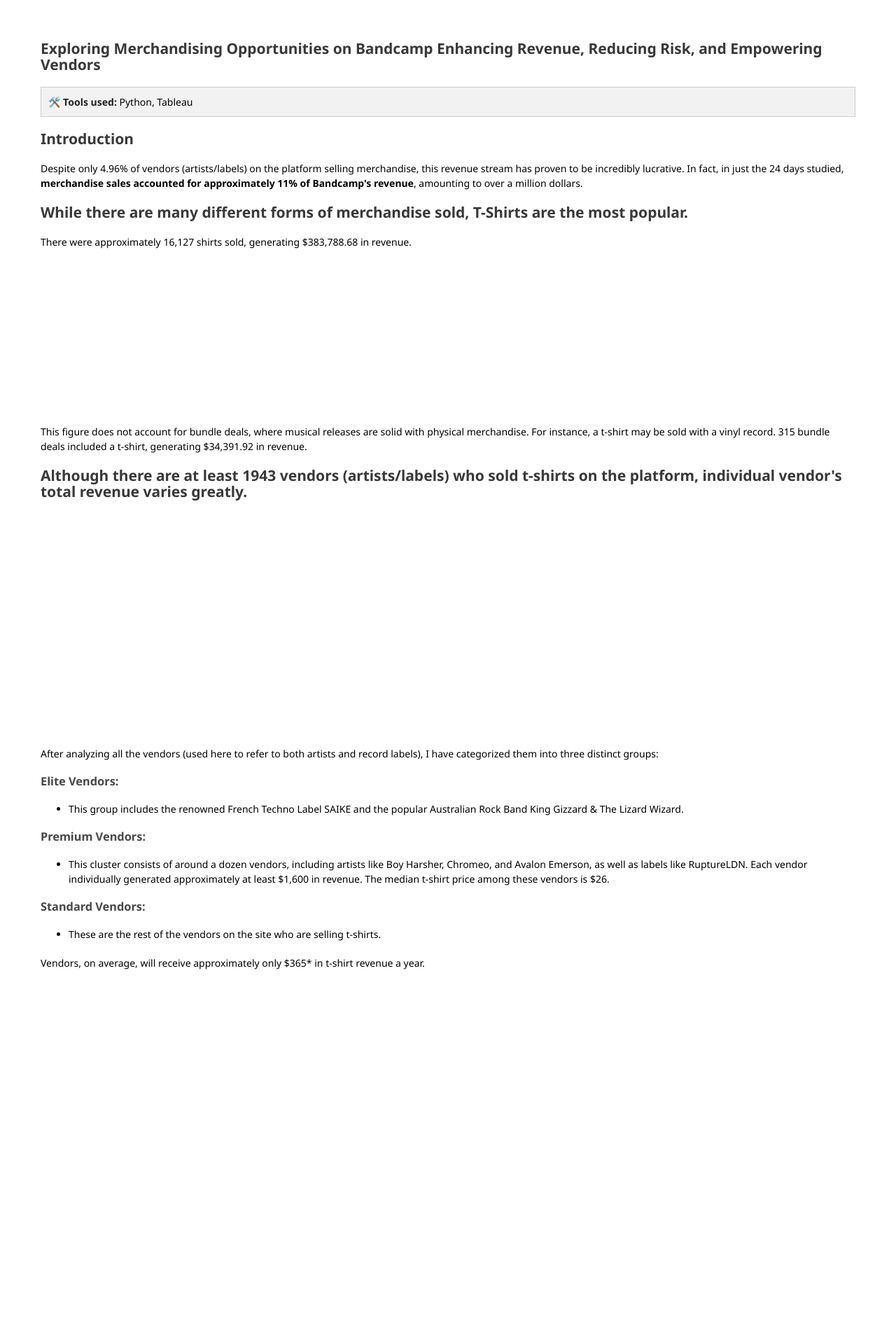
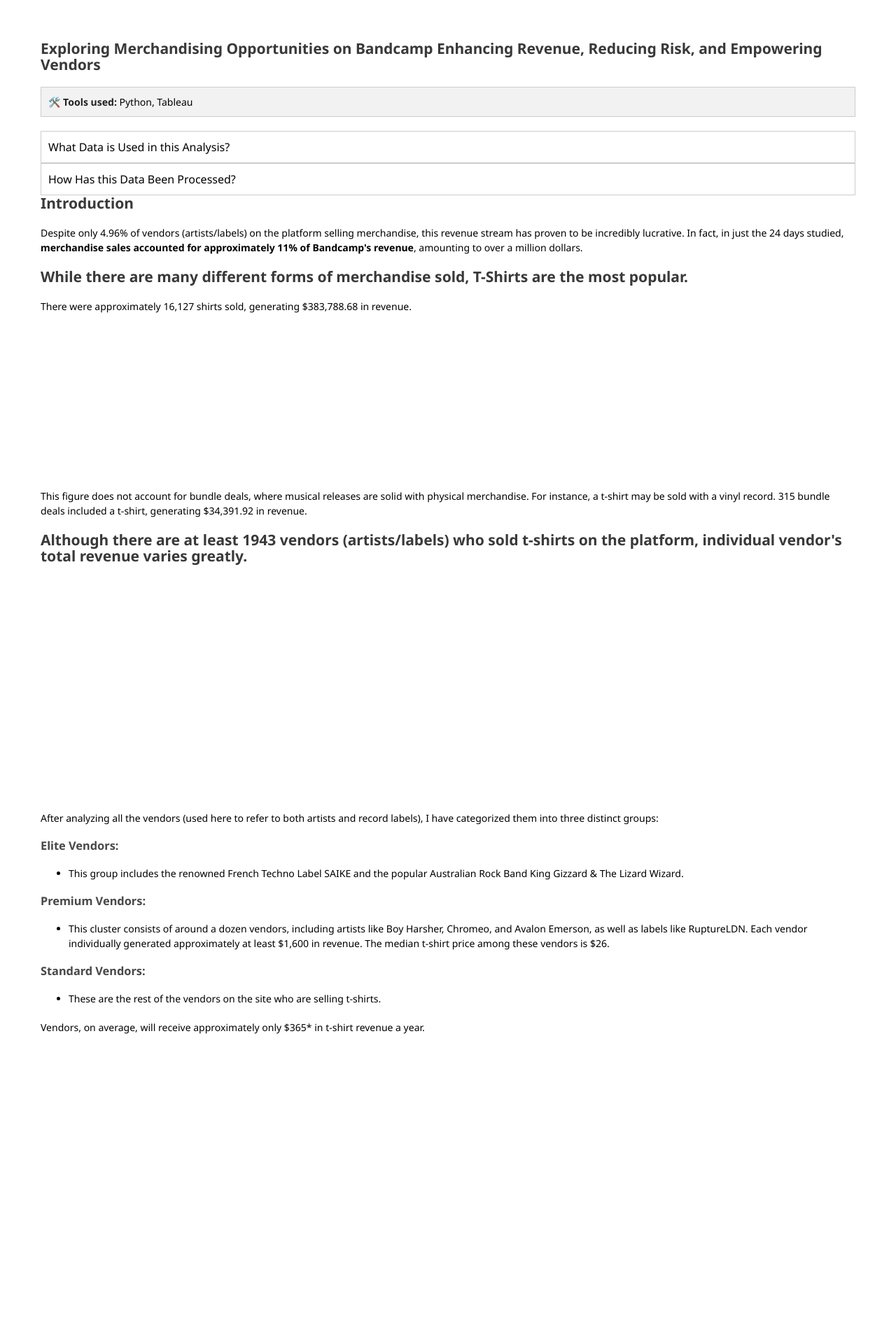
Before and after one commit to nbcarroll/nbcarroll.github.io, a Jekyll site: the page RevenueComparison/index.html, which Jekyll copies as it is, in a window 1280 px wide. Shown: the top 1920 px of the page at 70% size. Built offline with Jekyll 4.4.1, drawn with Linux system fonts in a browser that asks for light colours.

Commit message:
adding data toggles

```diff
--- a/RevenueComparison/index.html
+++ b/RevenueComparison/index.html
@@ -581,6 +581,19 @@
       margin-bottom: 20px;
     }
 
+    .toggle-header {
+      cursor: pointer;
+      font-size: 16px;
+      padding: 10px;
+      border: 1px solid #ccc;
+    }
+
+    .toggle-content {
+      display: none;
+      padding: 10px;
+      border: 1px solid #ccc;
+    }
+
   .highlight {
     border: 2px solid #000000; /* Add a black border with a width of 2 pixels */
     padding: 10px; /* Add padding to create some space between the text and the border */
@@ -664,6 +684,18 @@
   <div class="tools-box">
     <strong>🛠️ Tools used:</strong> Python, Tableau
   </div>
+
+  <div class="toggle-header" onclick="toggleContent('header1')">What Data is Used in this Analysis?</div>
+  <div class="toggle-content" id="header1">
+    <p>One Million Transactions on the platform from September 9th, 2020 to October 2nd, 2020. This data is from Kaggle (<a href="https://www.kaggle.com/datasets/mathurinache/1000000-bandcamp-sales">https://www.kaggle.com/datasets/mathurinache/1000000-bandcamp-sales</a>).</p>
+  </div>
+
+  <div class="toggle-header" onclick="toggleContent('header2')">How Has this Data Been Processed?</div>
+  <div class="toggle-content" id="header2">
+    <p>To generate more detailed categories of data from the dataset, Python was utilized. For instance, a transaction that involved a tote bag was previously coded as simply 'p', which denoted a physical item, without any additional categorization to specify that the item belonged to the 'Tote Bags' sub-category under the broader 'Accessories' category. However, by analyzing the 'item_description' feature, more granular information about each transaction was generated. In addition, additional features were created such as 'Buyer/Seller Country Match' to enable further analysis in the future. The Jupyter Notebook can be found <a href="https://github.com/nbcarroll/Projects/blob/main/Bandcamp/Merchandise%20Analysis/bandcamp_sales_preprocessing.ipynb">here</a>.</p>
+  </div>
+
+
 
 <h2> Introduction</h2>
 
```
Also changed, not shown: other parts of RevenueComparison/index.html (+8 -1 lines).
